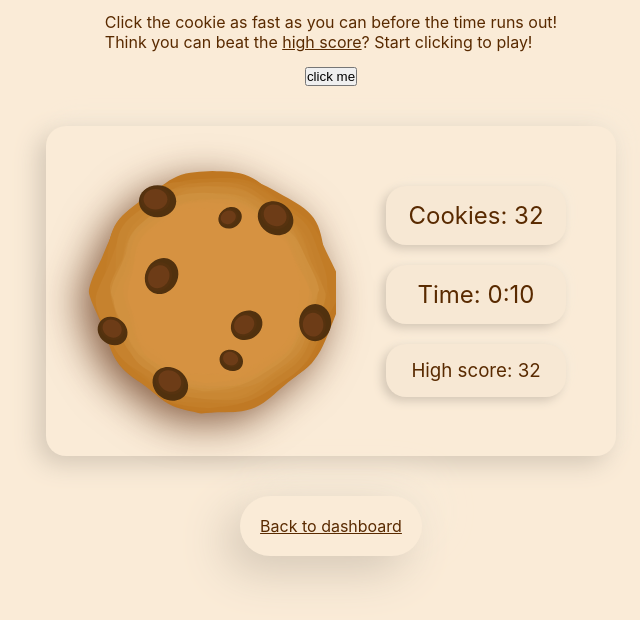
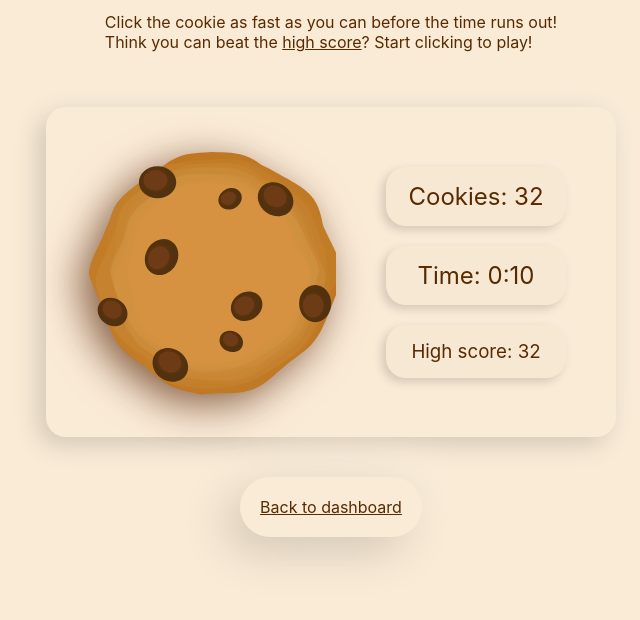
Before and after one commit to claremw/Clicker-Game, a website: page play.html in a window 1280 px wide. Shown: the part 166-786 px from the top of the page, without its empty margins (309-949 px from the left). Drawn offline with Linux system fonts and the light colour scheme; no server answers.

Commit message:
deleting button I added for testing

```diff
--- a/play.html
+++ b/play.html
@@ -21,7 +21,6 @@
       <a href="/app/leaderboard"><u>high score</u></a>?
       Start clicking to play!
     </h4>
-    <button onclick="sendResults()">click me</button>
     <div class="gameBox">
       <div class="gameCookie splashLeft"></div>
       <div class="scoreColumn">
```
